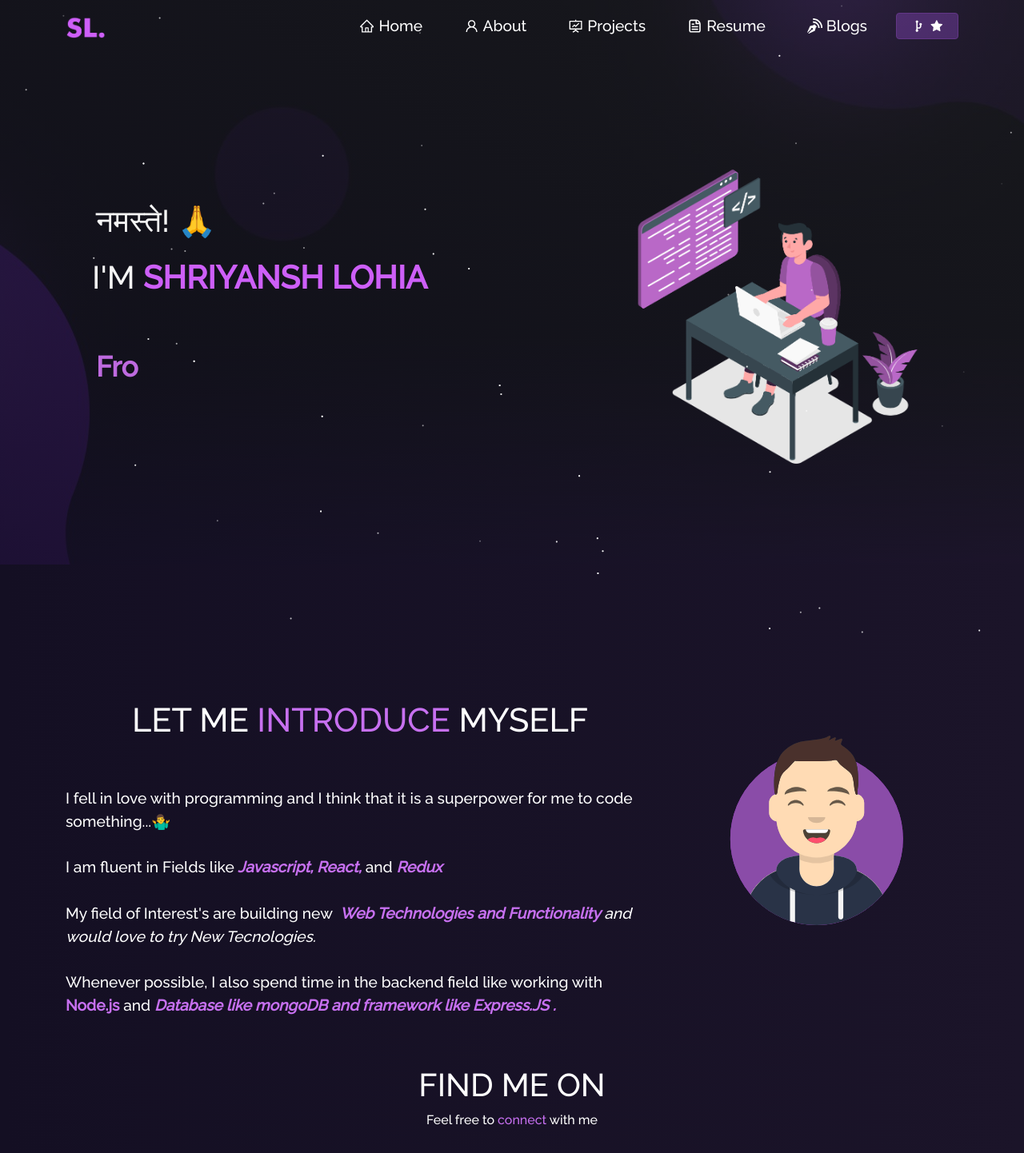
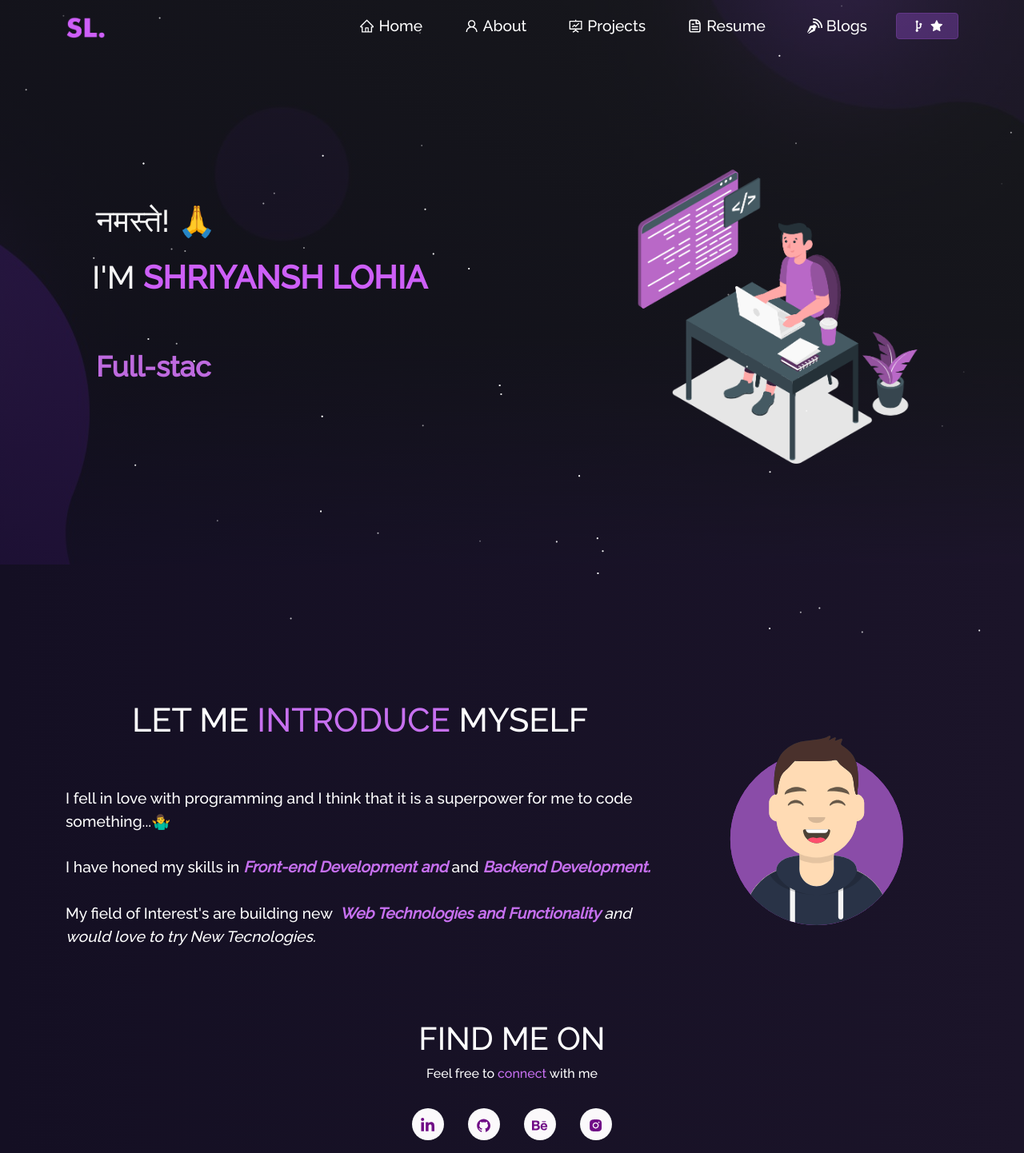
Before and after one commit to whoshriyansh/My-Portfolio, a React (Create React App) app: page / in a window 1280 px wide. Shown: the top 1442 px of the page at 80% size. Built offline with nearby package versions, Linux system fonts and the light colour scheme.

Commit message:
Updated the Skills

```diff
--- a/src/components/About/AboutCard.js
+++ b/src/components/About/AboutCard.js
@@ -10,20 +10,22 @@ function AboutCard() {
           <p style={{ textAlign: "justify" }}>
             Hi Everyone, I am <span className="purple">Shriyansh Lohia </span>
             from <span className="purple"> India.</span>
-            <br /> I'm a Front-end Developer havint expertise in field like
-            <b className="purple"> Javascript, React, and Redux </b>
+            <br /> I'm a Full-stack Developer having expertise in field like
+            <b className="purple">
+              {" "}
+              Javascript, React, NodeJS, and much more.{" "}
+            </b>
             <br />
             Additionally, I was working with a Car Rental Start-up in Abu Dhabi,
-            UAE for the role of UI/UX designer and Front-end Developer.
+            UAE for the role of UI/UX designer and done a 2 month Internship as
+            a Front-end Developer in the same Company.
             <br />
           </p>
           <ul>
             <li className="about-activity">
               <ImPointRight /> Coding
             </li>
-            <li className="about-activity">
-              <ImPointRight /> Designing
-            </li>
+
             <li className="about-activity">
               <ImPointRight /> Anime
             </li>
--- a/src/components/About/Techstack.js
+++ b/src/components/About/Techstack.js
@@ -16,6 +16,7 @@ import {
   SiCss3,
   SiJquery,
   SiRedux,
+  SiExpress,
 } from "react-icons/si";
 
 function Techstack() {
@@ -30,7 +31,24 @@ function Techstack() {
       <Col xs={4} md={2} className="tech-icons">
         <SiRedux />
       </Col>
-
+      <Col xs={4} md={2} className="tech-icons">
+        <DiNodejs />
+      </Col>
+      <Col xs={4} md={2} className="tech-icons">
+        <DiMongodb />
+      </Col>
+      <Col xs={4} md={2} className="tech-icons">
+        <SiExpress />
+      </Col>
+      <Col xs={4} md={2} className="tech-icons">
+        <SiHtml5 />
+      </Col>
+      <Col xs={4} md={2} className="tech-icons">
+        <SiCss3 />
+      </Col>
+      <Col xs={4} md={2} className="tech-icons">
+        <SiJquery />
+      </Col>
       <Col xs={4} md={2} className="tech-icons">
         <DiGit />
       </Col>
@@ -43,22 +61,6 @@ function Techstack() {
       <Col xs={4} md={2} className="tech-icons">
         <SiBootstrap />
       </Col>
-      <Col xs={4} md={2} className="tech-icons">
-        <SiHtml5 />
-      </Col>
-      <Col xs={4} md={2} className="tech-icons">
-        <SiCss3 />
-      </Col>
-      <Col xs={4} md={2} className="tech-icons">
-        <SiJquery />
-      </Col>
-      <Col xs={4} md={2} className="tech-icons">
-        <DiNodejs />
-      </Col>
-
-      <Col xs={4} md={2} className="tech-icons">
-        <DiMongodb />
-      </Col>
     </Row>
   );
 }
--- a/src/components/About/Toolstack.js
+++ b/src/components/About/Toolstack.js
@@ -2,12 +2,8 @@ import React from "react";
 import { Col, Row } from "react-bootstrap";
 import {
   SiVisualstudiocode,
-  SiSlack,
   SiWindows11,
   SiFigma,
-  SiAdobephotoshop,
-  SiAdobeillustrator,
-  SiCanva,
   SiGithub,
 } from "react-icons/si";
 
@@ -26,18 +22,6 @@ function Toolstack() {
       <Col xs={4} md={2} className="tech-icons">
         <SiFigma />
       </Col>
-      <Col xs={4} md={2} className="tech-icons">
-        <SiSlack />
-      </Col>
-      <Col xs={4} md={2} className="tech-icons">
-        <SiAdobephotoshop />
-      </Col>
-      <Col xs={4} md={2} className="tech-icons">
-        <SiAdobeillustrator />
-      </Col>
-      <Col xs={4} md={2} className="tech-icons">
-        <SiCanva />
-      </Col>
     </Row>
   );
 }
--- a/src/components/Home/Home2.js
+++ b/src/components/Home/Home2.js
@@ -18,13 +18,13 @@ function Home2() {
               I fell in love with programming and I think that it is a
               superpower for me to code something...🤷‍♂️
               <br />
-              <br />I am fluent in Fields like
+              <br />I have honed my skills in
               <i>
-                <b className="purple"> Javascript, React, </b>
+                <b className="purple"> Front-end Development and </b>
               </i>
               and
               <i>
-                <b className="purple"> Redux </b>
+                <b className="purple"> Backend Development. </b>
               </i>
               <br />
               <br />
@@ -35,14 +35,15 @@ function Home2() {
               </i>
               <br />
               <br />
-              Whenever possible, I also spend time in the backend field like
-              working with <b className="purple">Node.js</b> and
-              <i>
-                <b className="purple">
-                  {" "}
-                  Database like mongoDB and framework like Express.JS .
-                </b>
-              </i>
+              {/* <b className="purple"> Coffee with me ---</b>{" "}
+              <a
+                href="https://github.com/whoshriyansh"
+                target="_blank"
+                rel="noreferrer"
+                className="icon-colour  home-social-icons"
+              >
+                <AiFillGithub />
+              </a> */}
             </p>
           </Col>
           <Col md={4} className="myAvtar">
--- a/src/components/Home/Type.js
+++ b/src/components/Home/Type.js
@@ -5,7 +5,7 @@ function Type() {
   return (
     <Typewriter
       options={{
-        strings: ["Frontend Developer", "Graphic Designer", "UI/UX Designer"],
+        strings: ["Full-stack Developer", "Graphic Designer"],
         autoStart: true,
         loop: true,
         deleteSpeed: 50,
```
